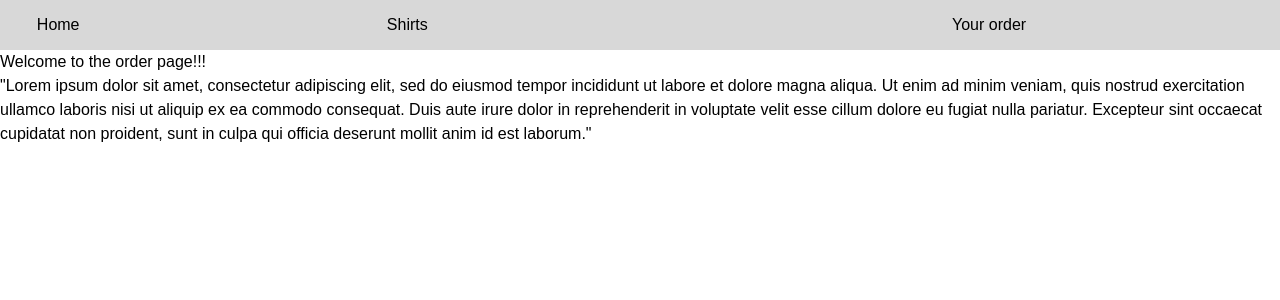
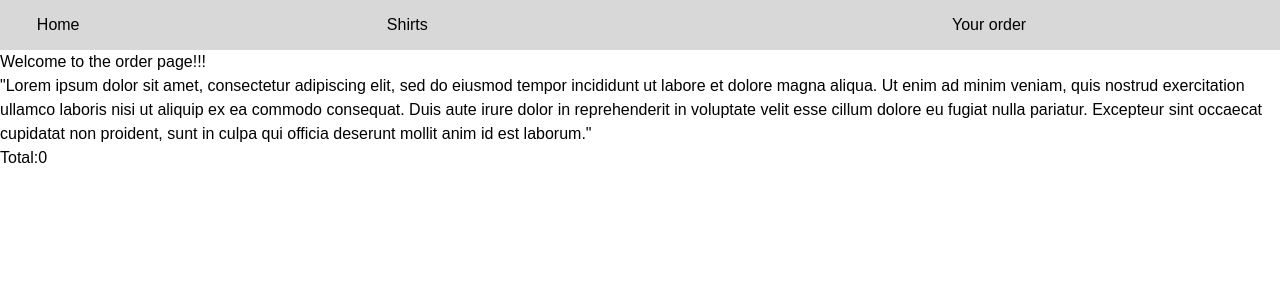
Before and after one commit to MrKubis/react-shirt-shop, a React (Vite) app in the folder react-project/: page /order in a window 1280 px wide. Shown: the top 300 px of the page. Built offline with nearby package versions, Linux system fonts and the light colour scheme.

Commit message:
Init: Mapping ordered items
Mapping ordered items and calculating total sum

```diff
--- a/react-project/src/pages/OrderPage.jsx
+++ b/react-project/src/pages/OrderPage.jsx
@@ -1,10 +1,28 @@
+
+import { useContext, useState } from "react";
+import { OrderContext } from "../contexts/OrderContext.jsx";
 
 function OrderPage(){
-
+    const {order, clearOrder} = useContext(OrderContext)
+    let total = 0
     return(
         <div>
+
             <h1>Welcome to the order page!!!</h1>
             <p>"Lorem ipsum dolor sit amet, consectetur adipiscing elit, sed do eiusmod tempor incididunt ut labore et dolore magna aliqua. Ut enim ad minim veniam, quis nostrud exercitation ullamco laboris nisi ut aliquip ex ea commodo consequat. Duis aute irure dolor in reprehenderit in voluptate velit esse cillum dolore eu fugiat nulla pariatur. Excepteur sint occaecat cupidatat non proident, sunt in culpa qui officia deserunt mollit anim id est laborum."</p>
+             <ul>
+                {order.map((item) => {
+                    total += item.quantity * item.price
+                    return(
+                        <p>
+                            {item.name} x {item.quantity}
+                        </p>
+                    );
+
+
+                })}
+            </ul>
+            <p>Total:{total}</p>
         </div>
     );
 }
```
